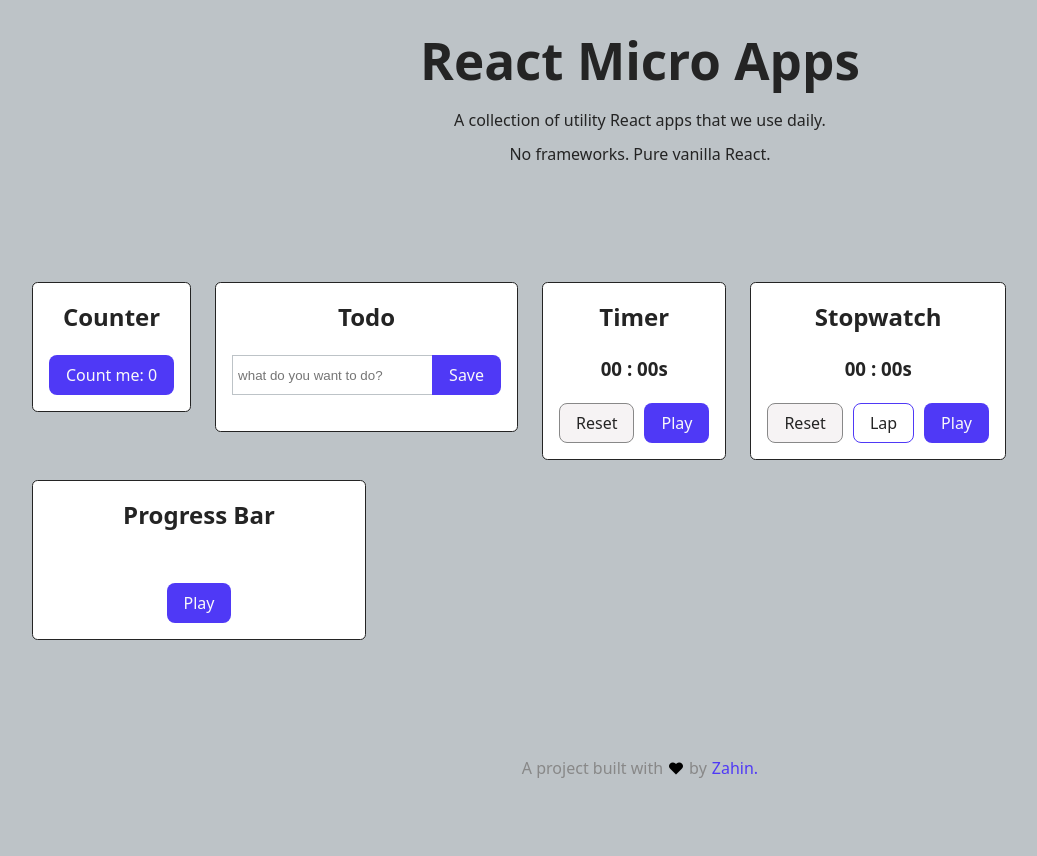
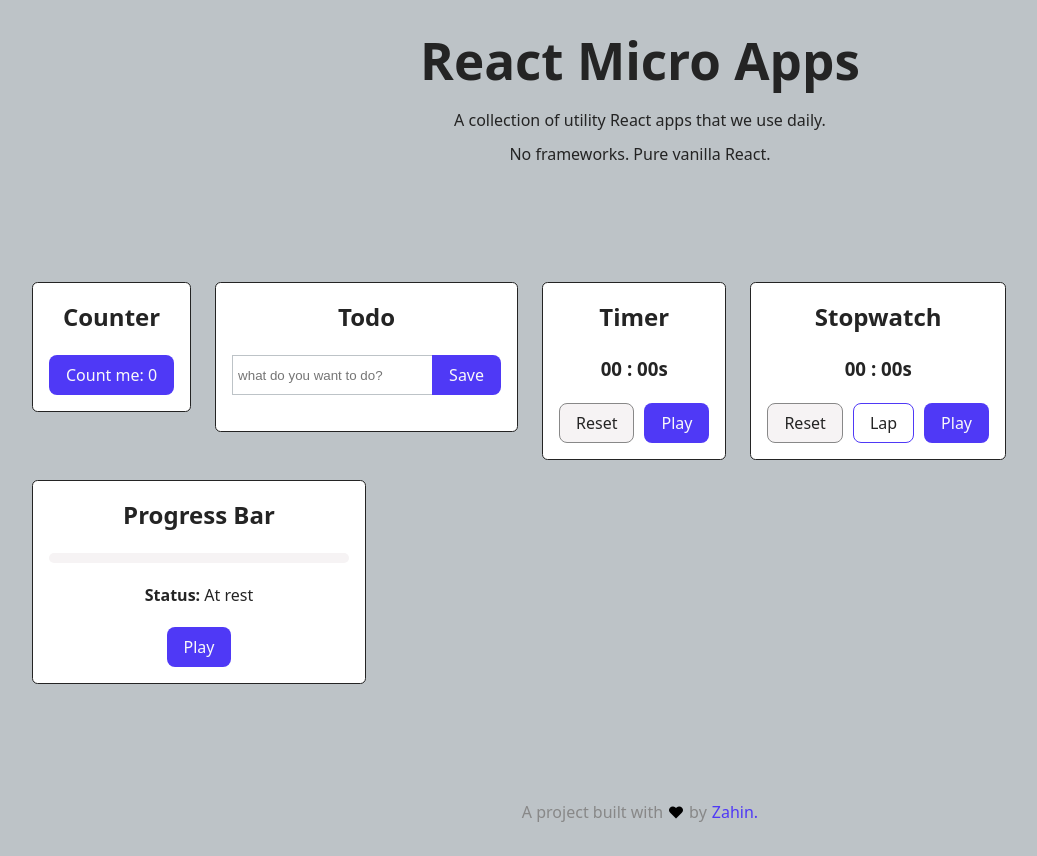
Before and after one commit to Zahinize/react-micro-apps, a React (Vite) app: page / in a window 1280 px wide. Shown: the whole page, without its empty margins (0-1037 px from the left). Before the commit the page ends 812 px from the top, so only its background shows below. Built offline with nearby package versions, Linux system fonts and the light colour scheme.

Commit message:
ProgressBar, Stopwatch: Code Refactoring done

```diff
--- a/src/components/ProgressBar.jsx
+++ b/src/components/ProgressBar.jsx
@@ -1,9 +1,14 @@
 import { useState, useEffect } from "react";
 
 function ProgressBar({ width = 300 }) {
-  let [play, setPlay] = useState(false);
   const [animateEl, setAnimateEl] = useState(null);
+  const [play, setPlay] = useState(false);
   const playText = play ? 'Pause' : 'Play';
+  const STATUS_REST = "At rest";
+  const STATUS_RUNNING = "Running...";
+  const STATUS_PAUSED = "Paused";
+  const STATUS_FINISHED = "Finished";
+  const [status, setStatus] = useState(STATUS_REST);
 
   useEffect(() => {
     const barEl = document.getElementById('progress-bar');
@@ -22,8 +27,8 @@ function ProgressBar({ width = 300 }) {
     animEl.pause();
     setAnimateEl(animEl);
     animEl.onfinish = function() {
-      console.log('Progress Bar is finished');
       setPlay(false);
+      setStatus(STATUS_FINISHED);
     }
 
     return () => {
@@ -33,12 +38,15 @@ function ProgressBar({ width = 300 }) {
   }, []);
 
   useEffect(() => {
-    console.log("useEffect: play: ", play);
-    if (play) {
-      animateEl ? animateEl.play() : null;
-    } else {
-      animateEl ? animateEl.pause() : null;
+    if (!animateEl) return;
+    if (!play) {
+      animateEl.pause();
+      (status !== STATUS_FINISHED) ? setStatus(STATUS_PAUSED) : null;
+      return;
     }
+
+    animateEl.play();
+    setStatus(STATUS_RUNNING);
   }, [play]);
 
   function handlePlayBtnClick() {
@@ -56,9 +64,19 @@ function ProgressBar({ width = 300 }) {
     )
   }
 
+  function renderStatus() {
+    return (
+      <p className="mt-0 mb-20">
+        <strong>Status: </strong>
+        <span>{status}</span>
+      </p>
+    )
+  }
+
   return (
     <>
       {renderBar()}
+      {renderStatus()}
       <button onClick={handlePlayBtnClick}>{playText}</button>
     </>
   )
--- a/src/components/StopWatch/Stopwatch.jsx
+++ b/src/components/StopWatch/Stopwatch.jsx
@@ -7,7 +7,10 @@ function Stopwatch() {
   let [reset, setReset] = useState(false);
   let [play, setPlay] = useState(false);
   let [count, setCount] = useState(0);
-  const playText = play ? 'Pause' : 'Play';
+  const STATUS_PLAY = "Play";
+  const STATUS_PAUSE = "Pause";
+  const STATUS_RESUME = "Resume";
+  const playText = getPlayText();
 
   /** Note: The sole purpose of this "handleChildUpdate" function is to establish an update connection
    * between parent (Stopwatch) component and child (WatchTimer) component as a callback.
@@ -17,6 +20,16 @@ function Stopwatch() {
   **/
   function handleChildUpdate(value) {
     setCount(value);
+  }
+
+  function getPlayText() {
+    if (play) {
+      return STATUS_PAUSE;
+    } else if (!play && count) {
+      return STATUS_RESUME;
+    } else {
+      return STATUS_PLAY;
+    }
   }
 
   function renderLapComponent() {
--- a/src/components/StopWatch/WatchTimer.jsx
+++ b/src/components/StopWatch/WatchTimer.jsx
@@ -6,6 +6,7 @@ function WatchTimer({ play = false, reset = false, onUpdate }) {
   let [intervalId, setIntervalId] = useState(null);
 
   useEffect(() => {
+    console.log("WatchTimer -> useEffect: play: ", play, ", reset: ", reset);
     if (!play) {
       intervalId ? clearInterval(intervalId) : null;
       setIntervalId(null);
@@ -27,9 +28,9 @@ function WatchTimer({ play = false, reset = false, onUpdate }) {
 
     return () => {
       /** Remove side effects when a component is unmounted. **/
-      setTimer(0);
+      console.log("WatchTimer: Component unmounted now!");
       intervalId ? clearInterval(intervalId) : null;
-      setIntervalId(null);
+      intervalId ? setIntervalId(null) : null;
     };
   }, [reset, play]);
 
--- a/src/index.css
+++ b/src/index.css
@@ -186,7 +186,7 @@ button.alert:hover {
 }
 .progress-container,
 .progress-bar {
-  background: rgba(255, 255, 255, 0.2);
+  background: var(--theme-light-color);
   border-radius: 10px;
   height: 10px;
   position: relative;
```
